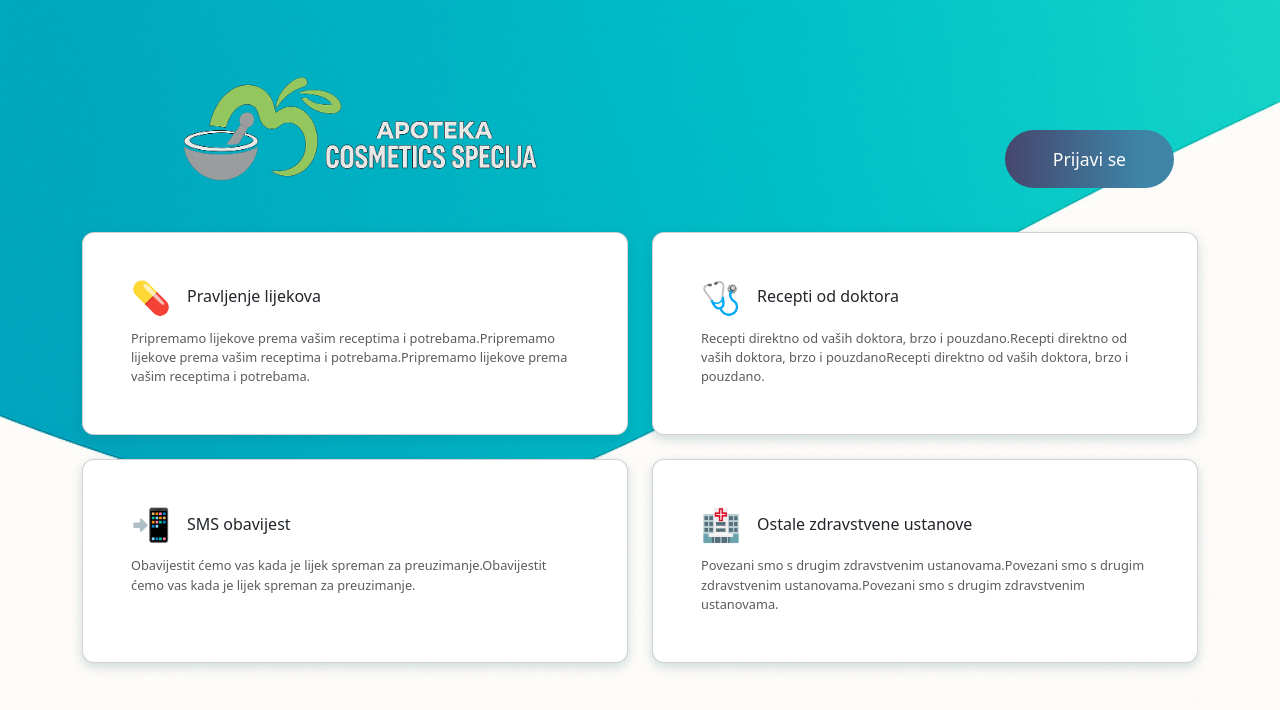
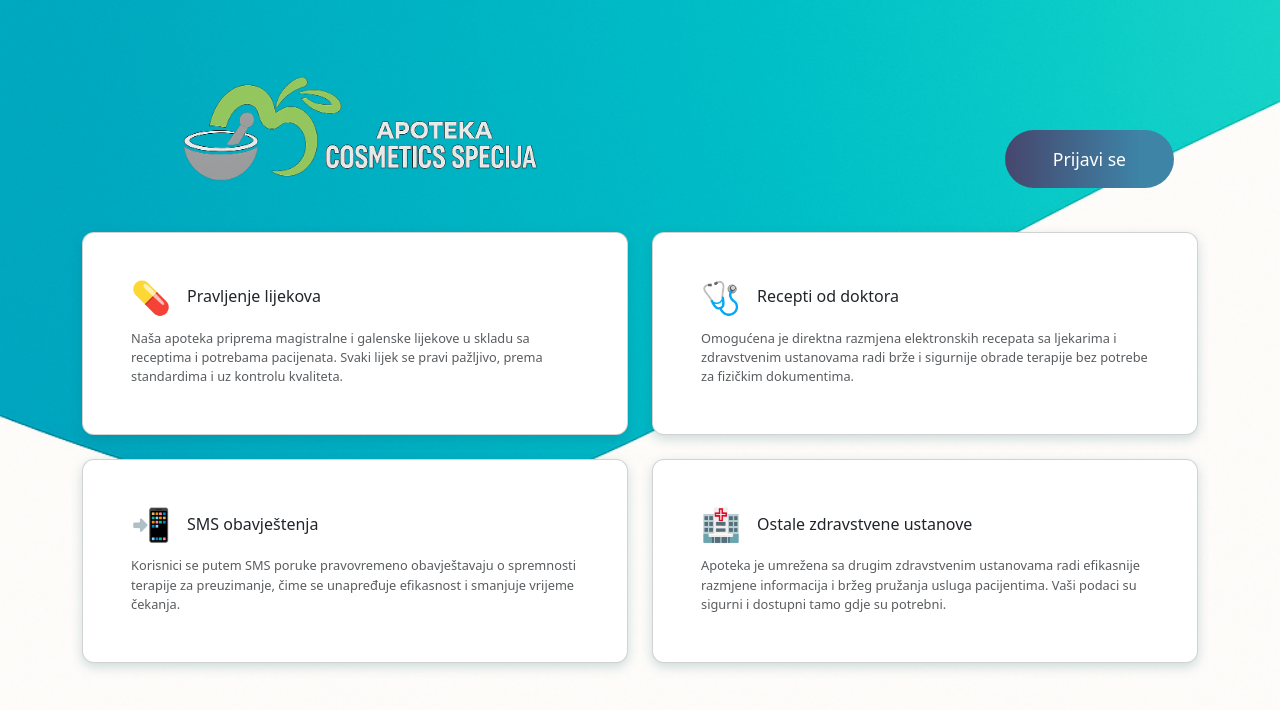
Before and after one commit to myproj832/Web-zahtjevi, a React (Vite) app in the folder frontend/: page / in a window 1280 px wide. Shown: the top 710 px of the page. Built offline with nearby package versions, Linux system fonts and the light colour scheme; no server answers.

Commit message:
admin routes

```diff
--- a/frontend/src/App.jsx
+++ b/frontend/src/App.jsx
@@ -1,11 +1,12 @@
-import { Routes, Route, Navigate } from 'react-router-dom';
-import { useState, useEffect, useRef } from 'react';
-import { useAuth } from './context/AuthContext.jsx';
-import InstitutionModal from './components/InstitutionModal';
-import LoginModal from './components/LoginModal';
-import Dashboard from './pages/Dashboard/Dashboard.jsx';
-import RequestList from './pages/RequestList/RequestList.jsx';
-import RequestForm from './pages/RequestForm/RequestForm.jsx';
+import { Routes, Route, Navigate } from "react-router-dom";
+import { useState, useEffect, useRef } from "react";
+import { useAuth } from "./context/AuthContext.jsx";
+import InstitutionModal from "./components/InstitutionModal";
+import LoginModal from "./components/LoginModal";
+import Dashboard from "./pages/Dashboard/Dashboard.jsx";
+import RequestList from "./pages/RequestList/RequestList.jsx";
+import RequestForm from "./pages/RequestForm/RequestForm.jsx";
+import AdminPage from "./pages/Admin/AdminPage.jsx";
 
 function App() {
   const [showLoginModal, setShowLoginModal] = useState(false);
@@ -22,10 +23,7 @@ function App() {
   const handleLoginClick = () => setShowLoginModal(true);
 
   return (
-
-
     <div ref={containerRef}>
-
       <LoginModal
         show={!auth.tokenKorisnik && showLoginModal}
         onHide={() => setShowLoginModal(false)}
@@ -33,30 +31,48 @@ function App() {
       />
 
       <InstitutionModal
-            show={!!auth.tokenKorisnik && !auth.isAuthenticated && showInstitutionModal}
-
+        show={
+          !!auth.tokenKorisnik && !auth.isAuthenticated && showInstitutionModal
+        }
         onHide={() => setShowInstitutionModal(false)}
         container={containerRef.current}
       />
 
       <Routes>
         <Route
-              path="/"
-              element={<Dashboard openLogin={handleLoginClick} />}
+          path="/admin"
+          element={
+            auth.isAuthenticated && auth.rola === "Admin" ? (
+              <AdminPage />
+            ) : (
+              <Navigate to="/" replace />
+            )
+          }
         />
+        <Route path="/" element={<Dashboard openLogin={handleLoginClick} />} />
         <Route
           path="/requests"
-              element={auth.isAuthenticated ? <RequestList /> : <Navigate to="/" replace />}
+          element={
+            auth.isAuthenticated ? (
+              auth.rola === "Admin" ? (
+                <Navigate to="/admin" replace />
+              ) : (
+                <RequestList />
+              )
+            ) : (
+              <Navigate to="/" replace />
+            )
+          }
         />
+
         <Route
           path="/form"
-              element={auth.isAuthenticated ? <RequestForm /> : <Navigate to="/" replace />}
+          element={
+            auth.isAuthenticated ? <RequestForm /> : <Navigate to="/" replace />
+          }
         />
       </Routes>
-
     </div>
-
-
   );
 }
 
--- a/frontend/src/components/Header.css
+++ b/frontend/src/components/Header.css
@@ -60,6 +60,7 @@
 .btn-logout:hover {
   background: #c7d6f3;
   color: var(--color-royal-hyacinth);
+  border: 1px solid #205375;
 }
 @media (max-width: 576px) {
   .header {
@@ -68,5 +69,6 @@
   .header-institution,
   .header-user {
     font-size: 0.85rem;
+    margin: 0 0.25rem;
   }
 }
--- a/frontend/src/context/AuthContext.jsx
+++ b/frontend/src/context/AuthContext.jsx
@@ -156,7 +156,11 @@ if (out.error_u === 'OK') {
  setTokenUser(out2.token_user);
  setIzabranaInstitucija(inst);
    setRola(out2.rola_u);
-  navigate('/requests');
+ if (out2.rola_u === 'Admin') {
+   navigate('/admin');
+ } else {
+   navigate('/requests');
+ }
 };
 
 
--- /dev/null
+++ b/frontend/src/pages/Admin/AdminPage.jsx
@@ -0,0 +1,10 @@
+function AdminPage() {
+  return (
+    <div className="admin-page">
+      <h1>Admin Panel</h1>
+
+    </div>
+  );
+}
+
+export default AdminPage;
--- a/frontend/src/pages/Dashboard/Dashboard.jsx
+++ b/frontend/src/pages/Dashboard/Dashboard.jsx
@@ -9,22 +9,22 @@ const cards = [
   {
     title: "Pravljenje lijekova",
     icon: "💊",
-    desc: "Pripremamo lijekove prema vašim receptima i potrebama.Pripremamo lijekove prema vašim receptima i potrebama.Pripremamo lijekove prema vašim receptima i potrebama.",
+    desc: "Naša apoteka priprema magistralne i galenske lijekove u skladu sa receptima i potrebama pacijenata. Svaki lijek se pravi pažljivo, prema standardima i uz kontrolu kvaliteta.",
   },
   {
     title: "Recepti od doktora",
     icon: "🩺",
-    desc: "Recepti direktno od vaših doktora, brzo i pouzdano.Recepti direktno od vaših doktora, brzo i pouzdanoRecepti direktno od vaših doktora, brzo i pouzdano.",
+    desc: "Omogućena je direktna razmjena elektronskih recepata sa ljekarima i zdravstvenim ustanovama radi brže i sigurnije obrade terapije bez potrebe za fizičkim dokumentima.",
   },
   {
-    title: "SMS obavijest",
+    title: "SMS obavještenja",
     icon: "📲",
-    desc: "Obavijestit ćemo vas kada je lijek spreman za preuzimanje.Obavijestit ćemo vas kada je lijek spreman za preuzimanje.",
+    desc: "Korisnici se putem SMS poruke pravovremeno obavještavaju o spremnosti terapije za preuzimanje, čime se unapređuje efikasnost i smanjuje vrijeme čekanja.",
   },
   {
     title: "Ostale zdravstvene ustanove",
     icon: "🏥",
-    desc: "Povezani smo s drugim zdravstvenim ustanovama.Povezani smo s drugim zdravstvenim ustanovama.Povezani smo s drugim zdravstvenim ustanovama.",
+    desc: "Apoteka je umrežena sa drugim zdravstvenim ustanovama radi efikasnije razmjene informacija i bržeg pružanja usluga pacijentima. Vaši podaci su sigurni i dostupni tamo gdje su potrebni.",
   },
 ];
 
```
Lines whose indentation alone changed are shown as unchanged.
